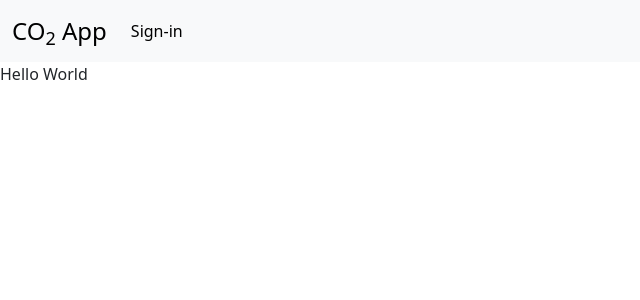
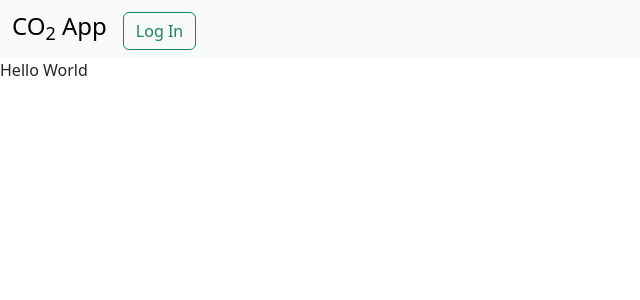
Before and after one commit to arminius-smh/skalierbaresysteme-co2App, a Vue app: page /stats in a window 1280 px wide. Shown: the top 300 px of the page, without its empty margins (0-640 px from the left). Built offline with nearby package versions, Linux system fonts and the light colour scheme.

Commit message:
final changes to statbar + some header mods

```diff
--- a/config.mjs
+++ b/config.mjs
@@ -1,6 +1,16 @@
-const serverURL = 'http://127.0.0.1';
-const port = 80;
+// set variables to your preferences
+const useHttps = true;
+var serverURL = "co2appuk.duckdns.org"
+
+var port;
+if (useHttps) {
+    serverURL = `https://${serverURL}`;
+    port = 443;
+} else {
+    serverURL = `http://${serverURL}`;;
+    port = 80;
+}
+
 const dbURL = `mongodb://127.0.0.1:27017`;
 
-
-export default { serverURL, port, dbURL };
+export default { serverURL, port, dbURL, useHttps };
--- a/src/components/Header.vue
+++ b/src/components/Header.vue
@@ -1,26 +1,19 @@
 <template>
-  <div v-if="!isLoggedIn()">
-    <nav class="navbar navbar-expand-lg bg-body-tertiary">
+
+    <nav v-if="!isLoggedIn()" class="navbar navbar-expand-lg navbar-light bg-light ">
       <div class="container-fluid">
-        <a class="navbar-brand" href="#">CO<sub>2</sub> App</a>
-        <div class="navbar-collapse">
-          <ul class="navbar-nav">
-            <li class="nav-item">
-              <button
-                class="nav-link active"
-                aria-current="page"
-                @click="this.showSignInOverlay = true"
-              >
-                Sign-in
-              </button>
-            </li>
-          </ul>
-        </div>
-      </div>
+      <form class="form-inline">
+    <a class="navbar-brand" href="#">CO<sub>2</sub> App</a>
+    <button class="btn btn-outline-success" type="button"
+            aria-current="page"
+            @click="this.showSignInOverlay = true" >Log In</button>
+
+    </form>
+  </div>
     </nav>
-  </div>
-  <div v-else>
-    <nav class="navbar navbar-expand-lg bg-body-tertiary">
+
+
+    <nav v-else class="navbar navbar-expand-lg">
       <div class="container-fluid">
         <a class="navbar-brand" href="#">CO<sub>2</sub> App</a>
         <div class="navbar-brand">
@@ -40,8 +33,8 @@
         <div class="collapse navbar-collapse" id="navbarNavDropdown">
           <ul class="navbar-nav">
             <li class="nav-item">
-              <button
-                class="nav-link active"
+              <button type="button"
+                class="btn btn-outline-danger"
                 aria-current="page"
                 @click="logout()"
               >
@@ -76,7 +69,6 @@
         </div>
       </div>
     </nav>
-  </div>
 
   <div v-if="this.showSignInOverlay">
     <SignInOverlay @closeSignIn="closeSignIn" @LoggedIn="LoggedIn" />
--- a/src/components/miniStatsOverlay.vue
+++ b/src/components/miniStatsOverlay.vue
@@ -6,7 +6,7 @@
           :key="datacenter.regionId">
           {{ regionIdConverter(datacenter.regionId) }}
 
-          <div class="bar"
+          <div class="bar rounded-pill"
           :style="{ width: datacenter.computerNum * 8 + 'px', backgroundColor: getColor(intensity[datacenter.regionId - 1])}" >
          {{ datacenter.computerNum }}
 
@@ -82,7 +82,7 @@
   <style scoped>
   .mini-stats-overlay {
     position: absolute;
-    top: 50%;
+    top: 45%;
     left: 20px;
     transform: translate(0, -50%);
     z-index: 9999;
--- a/src/views/MapView.vue
+++ b/src/views/MapView.vue
@@ -1,4 +1,5 @@
 <template>
+  <div class="container-fluid">
   <MapOverlay
     :regionClickIntensity="regionClickIntensity"
     :regionClickName="regionClickName"
@@ -8,21 +9,21 @@
     @updateDataCenter="updateDataCenter"
     @removeDataCenter="removeDataCenter"
   />
-  <div v-if="userStore.getUser != null">
-    <ProfileOverlay
+
+    <ProfileOverlay v-if="userStore.getUser != null"
       @createProfile="createProfile"
       @updateProfile="updateProfile"
       @removeProfile="removeProfile"
     />
-  </div>
 
     <miniStatsOverlay
     :datacenters="datacenter"
     :intensity="intensity"
     />
 
+  </div>
+  <div id="map"></div>
 
-  <div id="map"></div>
 </template>
 
 <script>
@@ -33,7 +34,7 @@ import ResizeSensor from "css-element-queries/src/ResizeSensor";
 import axios from "axios";
 import ukdata from "../assets/ukdata.json";
 import MapOverlay from "../components/MapOverlay.vue";
-import miniStatsOverlay from "../components/ministatsOverlay.vue";
+import miniStatsOverlay from "../components/miniStatsOverlay.vue";
 import ProfileOverlay from "../components/ProfileOverlay.vue";
 import dataCenterPng from "../assets/data-center-icon.png";
 import { useUserStore } from "../stores/userStore.js";
```
